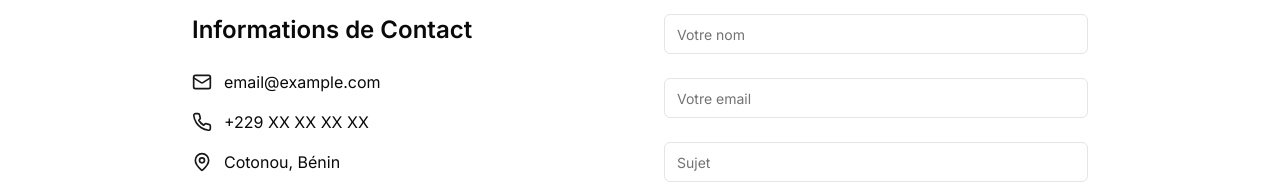
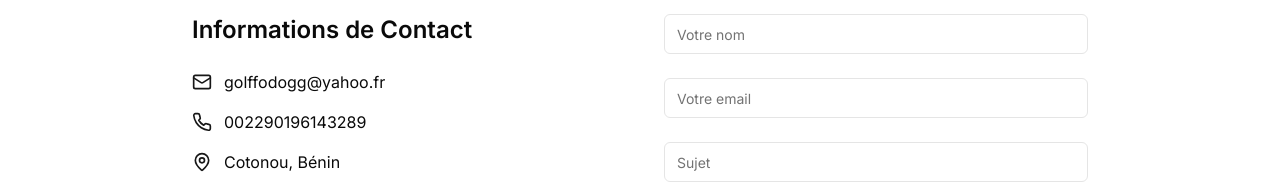
Before and after one commit to Josue-ui582/armel-lalou, a Next.js app: page /contact in a window 1280 px wide. Shown: the part 223-407 px from the top of the page. Built offline with nearby package versions, Linux system fonts and the light colour scheme.

Commit message:
fixing footer and hero image

```diff
--- a/app/contact/page.tsx
+++ b/app/contact/page.tsx
@@ -77,7 +77,7 @@ export default function Contact() {
                 className="flex items-center gap-3"
               >
                 <Mail className="h-5 w-5 text-primary" />
-                <span>email@example.com</span>
+                <a href="mailto:golffodogg@yahoo.fr" className="hover:underline">golffodogg@yahoo.fr</a>
               </motion.div>
               <motion.div
                 variants={item}
@@ -86,7 +86,7 @@ export default function Contact() {
                 className="flex items-center gap-3"
               >
                 <Phone className="h-5 w-5 text-primary" />
-                <span>+229 XX XX XX XX</span>
+                <a href="tel:+2290196143289" className="hover:underline">002290196143289</a>
               </motion.div>
               <motion.div
                 variants={item}
--- a/components/footer.tsx
+++ b/components/footer.tsx
@@ -37,7 +37,7 @@ export function Footer() {
                 className="flex items-center gap-2"
               >
                 <Mail className="h-4 w-4 text-primary" />
-                <a href="mailto:email@example.com" className="hover:underline">golffodogg@yahoo.fr</a>
+                <a href="mailto:golffodogg@yahoo.fr" className="hover:underline">golffodogg@yahoo.fr</a>
               </motion.div>
               <motion.div
                 whileHover={{ x: 5 }}
```
